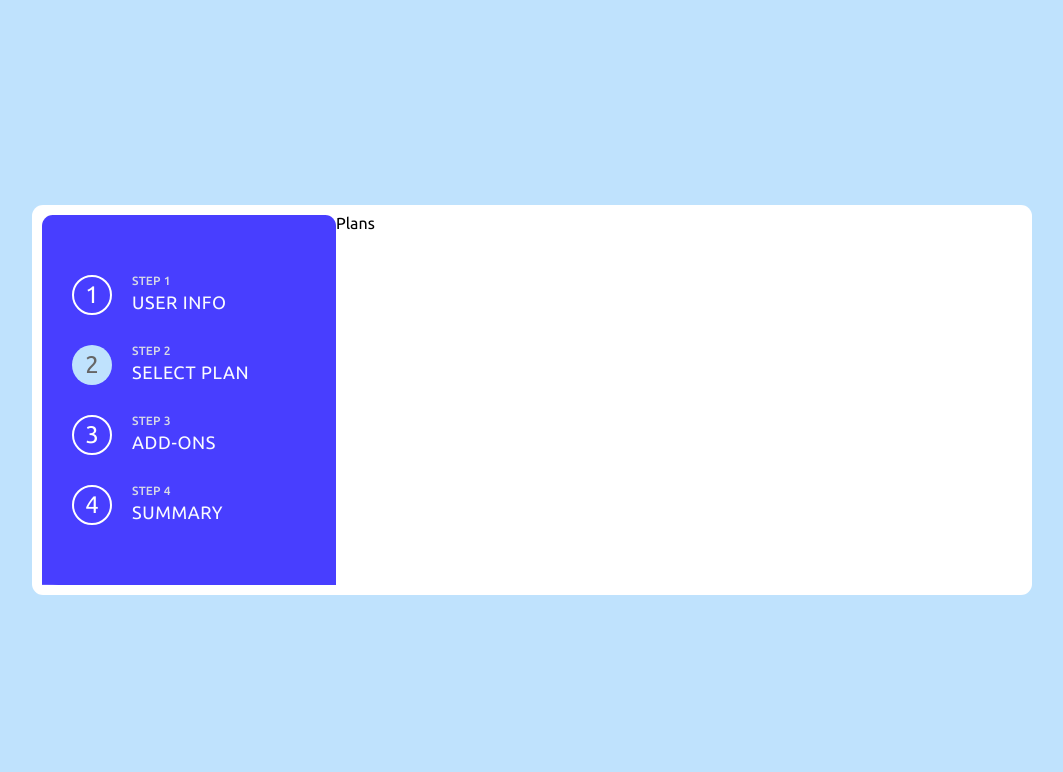
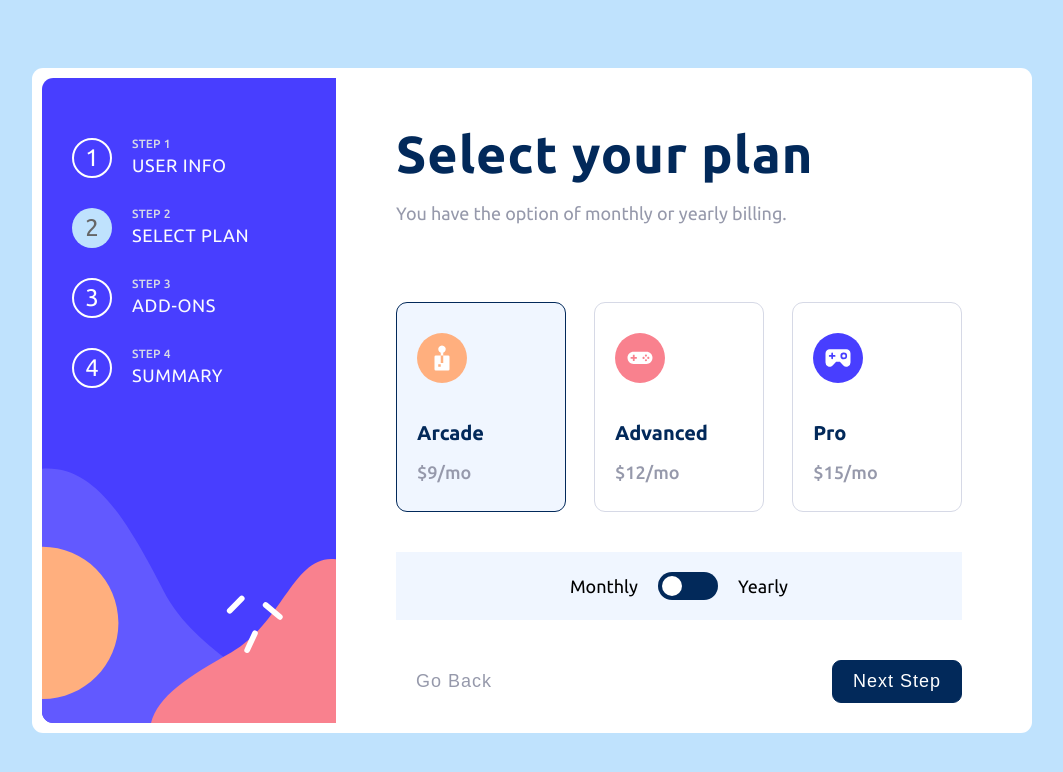
Before and after one commit to Abhishek-201099/multi-step-form, a React (Vite) app: page /plans in a window 1280 px wide. Shown: the top 772 px of the page, without its empty margins (108-1171 px from the left). Built offline with nearby package versions, Linux system fonts and the light colour scheme.

Commit message:
feat: Implemented select plans page. Added styling for the page and toggles for monthly and yearly plans

```diff
--- /dev/null
+++ b/src/features/Plans/PlanList.jsx
@@ -0,0 +1,40 @@
+import { useState } from "react";
+
+export default function PlanList({ plans, planType }) {
+  const [selectedPlan, setSelectedPlan] = useState(plans.at(0));
+
+  return (
+    <div className="plans-list">
+      {plans.map((plan, index) => {
+        return (
+          <div
+            key={index}
+            className={`plan-item ${
+              plan.type === selectedPlan.type ? "plan-active" : ""
+            }`}
+            onClick={() => setSelectedPlan(plan)}
+          >
+            <img
+              src={`./public/icon-${plan.type}.svg`}
+              alt="plan icon"
+              className="plan-icon"
+            />
+            <div className="plan-details">
+              <h4 className="plan-type">{plan.type}</h4>
+              <p className="plan-price">
+                {planType === "monthly"
+                  ? `$${plan.monthlyPrice}/mo`
+                  : `$${plan.yearly.price}/yr`}
+              </p>
+              {planType === "yearly" && (
+                <p className="plan-offer">
+                  {plan.yearly.monthsFree} months free
+                </p>
+              )}
+            </div>
+          </div>
+        );
+      })}
+    </div>
+  );
+}
--- /dev/null
+++ b/src/features/Plans/PlanToggle.jsx
@@ -0,0 +1,19 @@
+export default function PlanToggle({ setPlanType }) {
+  return (
+    <div className="plans-toggle">
+      <p>Monthly</p>
+      <label className="switch">
+        <input
+          type="checkbox"
+          onChange={() =>
+            setPlanType((planType) =>
+              planType === "monthly" ? "yearly" : "monthly"
+            )
+          }
+        />
+        <span className="slider round"></span>
+      </label>
+      <p>Yearly</p>
+    </div>
+  );
+}
--- a/src/pages/Plans.jsx
+++ b/src/pages/Plans.jsx
@@ -1,3 +1,57 @@
+import { useState } from "react";
+import { useNavigate } from "react-router-dom";
+import PlanList from "../features/Plans/PlanList";
+import PlanToggle from "../features/Plans/PlanToggle";
+import NavBtns from "../ui/NavBtns";
+
+const plans = [
+  {
+    type: "Arcade",
+    monthlyPrice: 9,
+    yearly: {
+      price: 90,
+      monthsFree: 2,
+    },
+  },
+  {
+    type: "Advanced",
+    monthlyPrice: 12,
+    yearly: {
+      price: 90,
+      monthsFree: 2,
+    },
+  },
+  {
+    type: "Pro",
+    monthlyPrice: 15,
+    yearly: {
+      price: 90,
+      monthsFree: 2,
+    },
+  },
+];
+
 export default function Plans() {
-  return <div>Plans</div>;
+  const navigate = useNavigate();
+  const [planType, setPlanType] = useState("monthly");
+
+  return (
+    <div className="plans-container">
+      <h2 className="plans-heading">Select your plan</h2>
+      <p className="plans-text">
+        You have the option of monthly or yearly billing.
+      </p>
+
+      <PlanList plans={plans} planType={planType} />
+
+      <PlanToggle setPlanType={setPlanType} />
+
+      <NavBtns
+        handleBack={() => navigate("/userinfo")}
+        handleNext={() => {
+          navigate("/addons");
+        }}
+      />
+    </div>
+  );
 }
--- a/src/styles.css
+++ b/src/styles.css
@@ -283,3 +283,176 @@ body {
 }
 
 /*********************************/
+/*********************************/
+/* PLANS */
+.plans-container {
+  padding: 5rem 6rem 0 6rem;
+}
+
+.plans-heading {
+  font-size: 5.2rem;
+  color: var(--color-blue-1);
+  letter-spacing: 1px;
+  margin-bottom: 2.4rem;
+}
+
+.plans-text {
+  color: var(--color-grey-2);
+  font-size: 1.8rem;
+  margin-bottom: 4rem;
+}
+
+.plans-list {
+  padding: 4rem 0rem;
+
+  display: flex;
+  justify-content: space-between;
+  align-items: center;
+}
+
+.plan-item {
+  border: 1px solid var(--color-grey-1);
+  border-radius: 11px;
+  padding: 3rem 2rem;
+  width: 30%;
+
+  display: flex;
+  flex-direction: column;
+  gap: 4rem;
+
+  transition: all 0.3s;
+}
+
+.plan-item.plan-active {
+  border: 1px solid var(--color-blue-1);
+  background-color: var(--color-white-3);
+}
+
+.plan-icon {
+  height: 5rem;
+  align-self: flex-start;
+}
+
+.plan-details {
+  display: flex;
+  flex-direction: column;
+  gap: 2rem;
+}
+
+.plan-details .plan-type {
+  font-size: 2rem;
+  color: var(--color-blue-1);
+}
+
+.plan-details .plan-price {
+  color: var(--color-grey-2);
+  font-size: 1.8rem;
+  font-weight: 500;
+}
+
+.plan-details .plan-offer {
+  color: var(--color-blue-1);
+  font-size: 1.4rem;
+}
+
+/* PLANS TOGGLE SWITCH */
+.plans-toggle {
+  background-color: var(--color-white-3);
+  padding: 2rem;
+
+  display: flex;
+  align-items: center;
+  justify-content: center;
+  gap: 2rem;
+}
+
+.plans-toggle p {
+  font-size: 1.8rem;
+}
+
+.switch {
+  position: relative;
+  display: inline-block;
+  width: 6rem;
+  height: 2.8rem;
+}
+
+.switch input {
+  opacity: 0;
+  width: 0;
+  height: 0;
+}
+
+.slider {
+  position: absolute;
+  cursor: pointer;
+  top: 0;
+  left: 0;
+  right: 0;
+  bottom: 0;
+  background-color: hsl(213, 96%, 18%);
+  -webkit-transition: 0.4s;
+  transition: 0.4s;
+}
+
+.slider:before {
+  position: absolute;
+  content: "";
+  height: 2rem;
+  width: 2rem;
+  left: 0.4rem;
+  bottom: 0.4rem;
+  background-color: white;
+  -webkit-transition: 0.4s;
+  transition: 0.4s;
+}
+
+input:focus + .slider {
+  box-shadow: 0 0 1px #2196f3;
+}
+
+input:checked + .slider:before {
+  -webkit-transform: translateX(2rem);
+  -ms-transform: translateX(2rem);
+  transform: translateX(3rem);
+}
+
+/* Rounded sliders */
+.slider.round {
+  border-radius: 3.4rem;
+}
+
+.slider.round:before {
+  border-radius: 50%;
+}
+
+.nav-btns {
+  margin-top: 2rem;
+  padding: 2rem 0rem;
+
+  display: flex;
+  align-items: center;
+  justify-content: space-between;
+}
+
+.next-btn {
+  background-color: var(--color-blue-1);
+  color: var(--color-white-1);
+  border: 1px solid var(--color-blue-1);
+  border-radius: 9px;
+  padding: 1rem 2rem;
+  font-size: 1.8rem;
+  letter-spacing: 1px;
+  cursor: pointer;
+}
+
+.back-btn {
+  border: none;
+  color: var(--color-grey-2);
+  background-color: var(--color-white-1);
+  border-radius: 9px;
+  padding: 1rem 2rem;
+  font-size: 1.8rem;
+  letter-spacing: 1px;
+  cursor: pointer;
+}
--- /dev/null
+++ b/src/ui/NavBtns.jsx
@@ -0,0 +1,12 @@
+export default function NavBtns({ handleBack, handleNext }) {
+  return (
+    <div className="nav-btns">
+      <button className="back-btn" onClick={handleBack}>
+        Go Back
+      </button>
+      <button className="next-btn" onClick={handleNext}>
+        Next Step
+      </button>
+    </div>
+  );
+}
```
